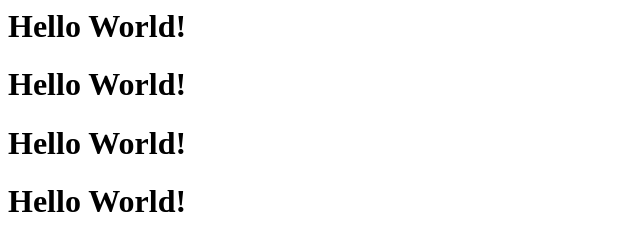
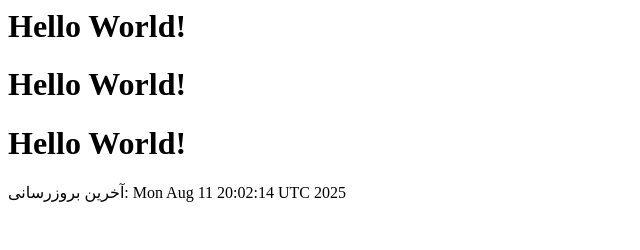
Before and after one commit to farshidf70/DevOps, a plain HTML site: page index.html in a window 1280 px wide. Shown: the whole page, without its empty margins (0-640 px from the left). Drawn offline with Linux system fonts and the light colour scheme.

Commit message:
deploy: af75caafd5491f599b9ad656cc1524ad02982a71

```diff
--- a/index.html
+++ b/index.html
@@ -1,4 +1,4 @@
 <h1>Hello World!</h1>
 <h1>Hello World!</h1>
 <h1>Hello World!</h1>
-<h1>Hello World!</h1>
+آخرین بروزرسانی: Mon Aug 11 20:02:14 UTC 2025
```
